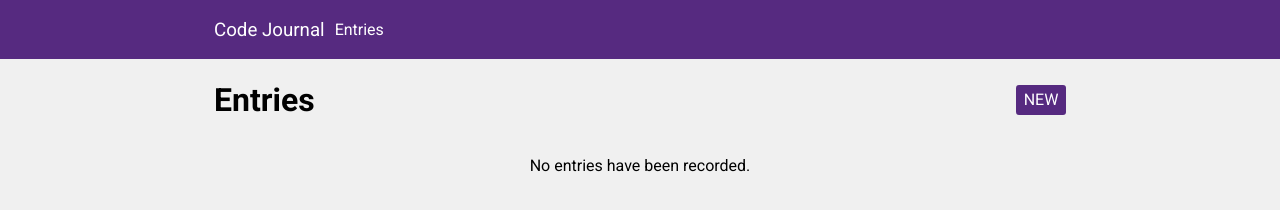
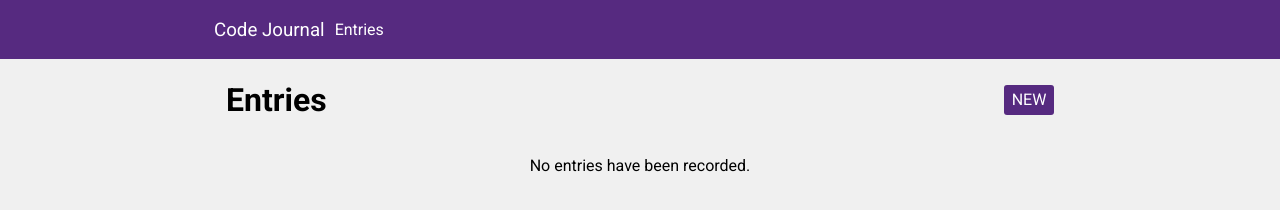
Before and after one commit to DevJosephLee/code-journal, a website: page index.html in a window 1280 px wide. Both pictures are taken after a click on the link "Entries". Drawn offline with Linux system fonts and the light colour scheme.

Commit message:
Clean up all unnecessary styling.#13

```diff
--- a/css/layout.css
+++ b/css/layout.css
@@ -59,6 +59,11 @@
   justify-content: center;
 }
 
+.justify-end {
+  display: flex;
+  justify-content: end;
+}
+
 @media screen and (min-width: 768px) {
   .container {
     max-width: 900px;
--- a/index.html
+++ b/index.html
@@ -74,9 +74,13 @@
     </div>
     <div data-view="entries" class="view hidden">
       <div class="container">
-        <div class="row justify-space-between">
-          <h1>Entries</h1>
-          <a href="#" class="new-button margin-top-bottom-auto text-align-center new-button" data-view="entry-form">NEW</a>
+        <div class="row">
+          <div class="column-half">
+            <h1>Entries</h1>
+          </div>
+          <div class="column-half justify-end">
+            <a href="#" class="new-button margin-top-bottom-auto text-align-center new-button" data-view="entry-form">NEW</a>
+          </div>
         </div>
         <div class="row justify-center">
           <p>
```
